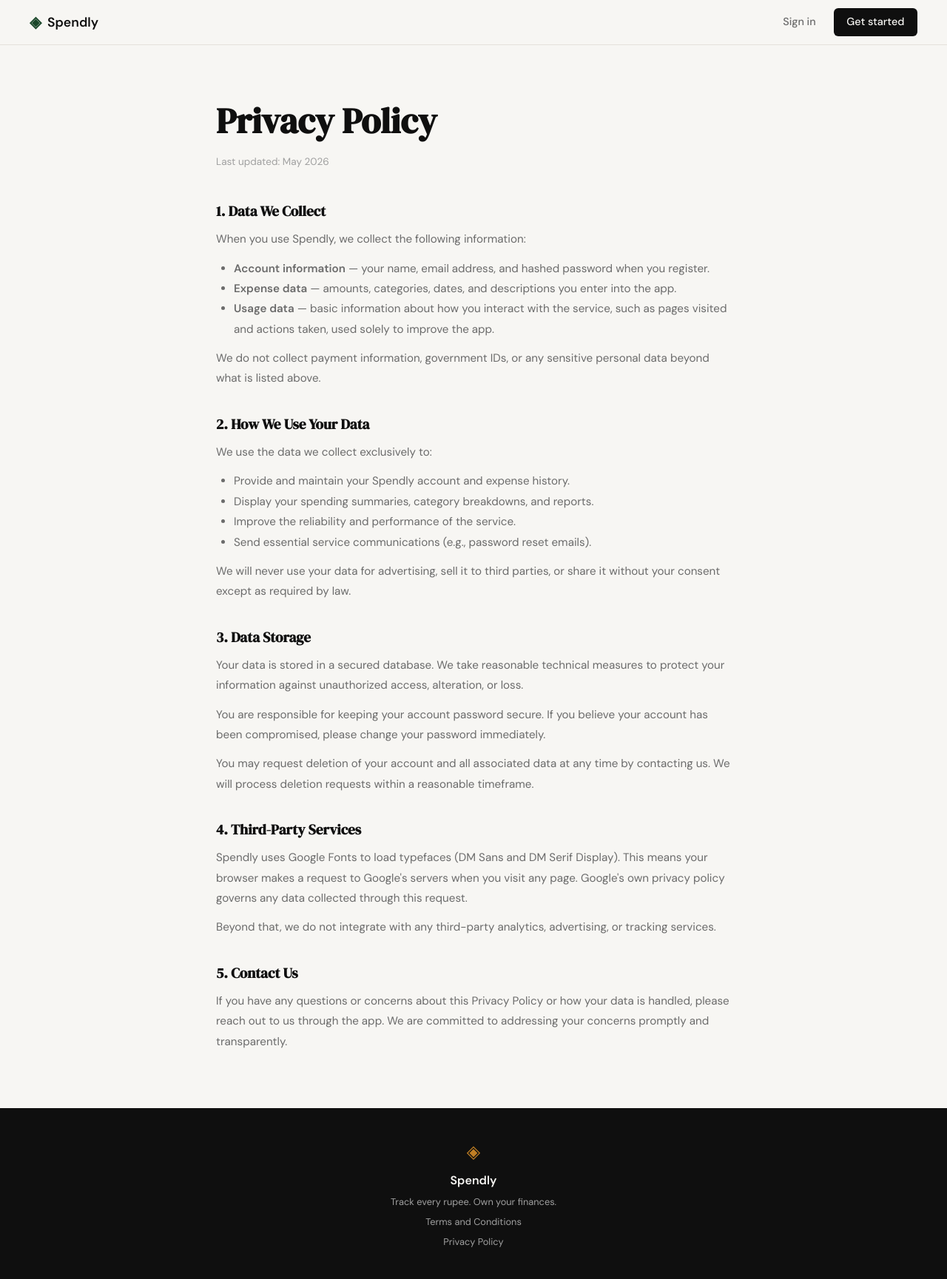
After one commit to immuhammadfurqan/Spendly-Claude, a Flask app: page /privacy in a window 1280 px wide. The commit adds this page. Shown: the whole page at 74% size. Run offline with Flask 3, Linux system fonts and the light colour scheme.

Commit message:
landing: add privacy policy page and route

```diff
--- a/app.py
+++ b/app.py
@@ -31,6 +31,11 @@ def terms():
     return render_template("terms.html")
 
 
+@app.route("/privacy")
+def privacy():
+    return render_template("privacy.html")
+
+
 @app.route("/logout")
 def logout():
     return "Logout — coming in Step 3"
--- a/templates/base.html
+++ b/templates/base.html
@@ -35,7 +35,7 @@
             <span class="footer-name">Spendly</span>
             <p class="footer-copy">Track every rupee. Own your finances.</p>
             <p class="footer-copy"><a href="{{ url_for('terms') }}">Terms and Conditions</a></p>
-            <p class="footer-copy"><a href="#">Privacy Policy</a>
+            <p class="footer-copy"><a href="{{ url_for('privacy') }}">Privacy Policy</a>
         </div>
     </footer>
 
--- /dev/null
+++ b/templates/privacy.html
@@ -0,0 +1,47 @@
+{% extends "base.html" %}
+
+{% block title %}Privacy Policy — Spendly{% endblock %}
+
+{% block content %}
+<section class="legal-section">
+    <div class="legal-inner">
+        <h1 class="legal-title">Privacy Policy</h1>
+        <p class="legal-meta">Last updated: May 2026</p>
+
+        <div class="legal-body">
+
+            <h2>1. Data We Collect</h2>
+            <p>When you use Spendly, we collect the following information:</p>
+            <ul>
+                <li><strong>Account information</strong> — your name, email address, and hashed password when you register.</li>
+                <li><strong>Expense data</strong> — amounts, categories, dates, and descriptions you enter into the app.</li>
+                <li><strong>Usage data</strong> — basic information about how you interact with the service, such as pages visited and actions taken, used solely to improve the app.</li>
+            </ul>
+            <p>We do not collect payment information, government IDs, or any sensitive personal data beyond what is listed above.</p>
+
+            <h2>2. How We Use Your Data</h2>
+            <p>We use the data we collect exclusively to:</p>
+            <ul>
+                <li>Provide and maintain your Spendly account and expense history.</li>
+                <li>Display your spending summaries, category breakdowns, and reports.</li>
+                <li>Improve the reliability and performance of the service.</li>
+                <li>Send essential service communications (e.g., password reset emails).</li>
+            </ul>
+            <p>We will never use your data for advertising, sell it to third parties, or share it without your consent except as required by law.</p>
+
+            <h2>3. Data Storage</h2>
+            <p>Your data is stored in a secured database. We take reasonable technical measures to protect your information against unauthorized access, alteration, or loss.</p>
+            <p>You are responsible for keeping your account password secure. If you believe your account has been compromised, please change your password immediately.</p>
+            <p>You may request deletion of your account and all associated data at any time by contacting us. We will process deletion requests within a reasonable timeframe.</p>
+
+            <h2>4. Third-Party Services</h2>
+            <p>Spendly uses Google Fonts to load typefaces (DM Sans and DM Serif Display). This means your browser makes a request to Google's servers when you visit any page. Google's own privacy policy governs any data collected through this request.</p>
+            <p>Beyond that, we do not integrate with any third-party analytics, advertising, or tracking services.</p>
+
+            <h2>5. Contact Us</h2>
+            <p>If you have any questions or concerns about this Privacy Policy or how your data is handled, please reach out to us through the app. We are committed to addressing your concerns promptly and transparently.</p>
+
+        </div>
+    </div>
+</section>
+{% endblock %}
```
